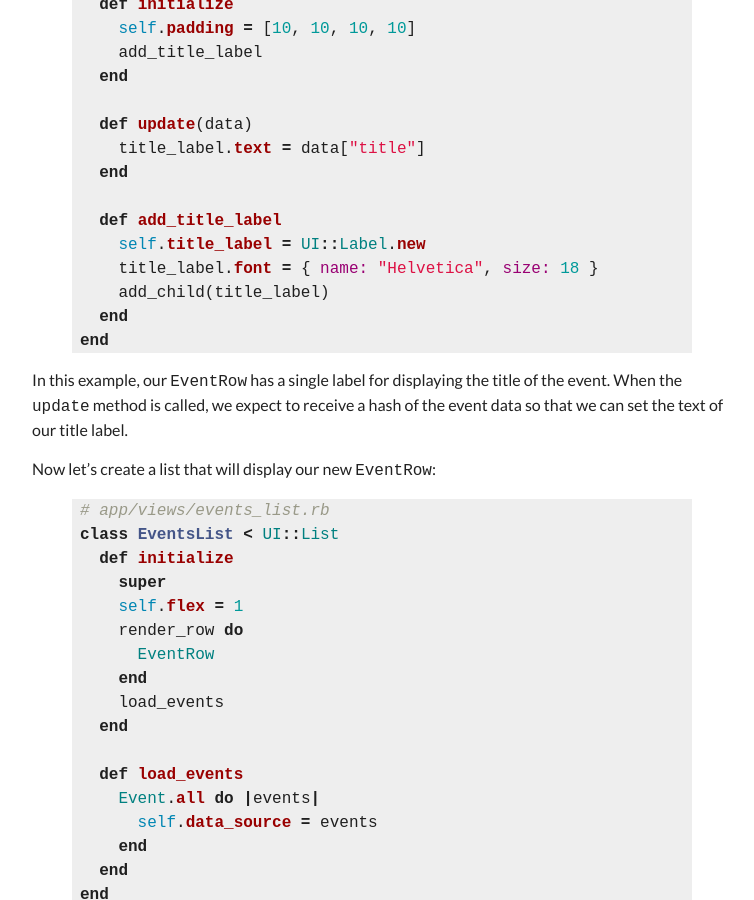
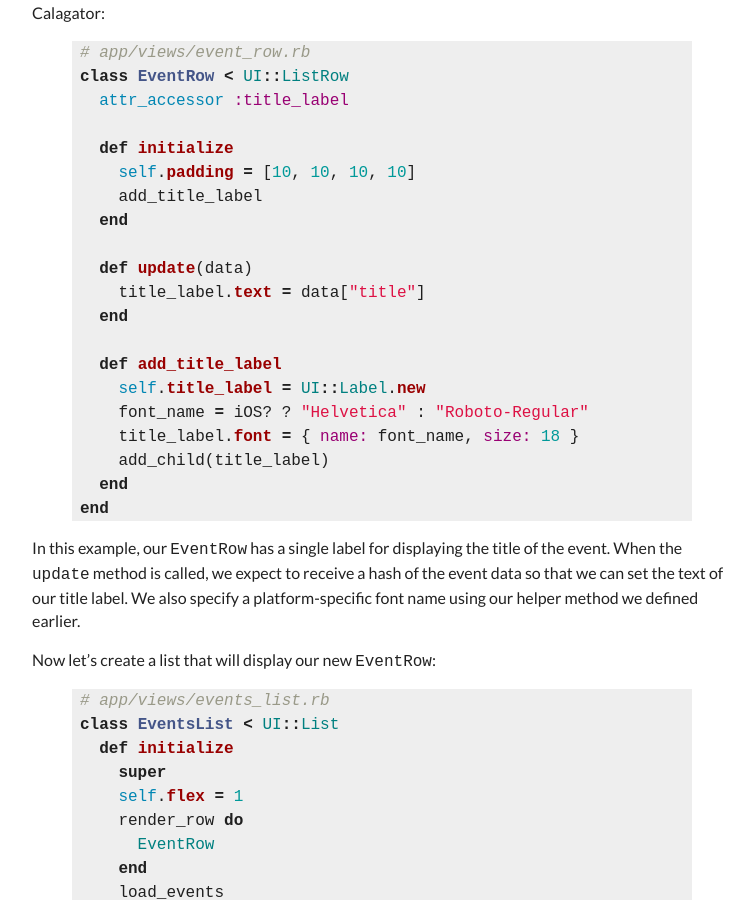
Before and after one commit to motionpdx/motionpdx.github.io, a Jekyll site: the page built from _posts/2016-07-14-cross-platform-mobile-development-with-flow.md, in a window 1280 px wide and 900 px high, scrolled down 4587 px. Shown: the whole window, without its empty margins (258-1012 px from the left). Built offline with Jekyll 4.4.1, drawn with Linux system fonts in a browser that asks for light colours; nearby versions of some CDN libraries; comment, search, counter and statistics services are not loaded; some of the changed text lies outside the part shown.

Commit message:
Add platform specific helpers to fix bug in specifying font on Android

```diff
--- a/_posts/2016-07-14-cross-platform-mobile-development-with-flow.md
+++ b/_posts/2016-07-14-cross-platform-mobile-development-with-flow.md
@@ -69,6 +69,9 @@
 This screen simply sets the title in the navigation bar to display "Calagator". We'll add more to this later. However, we have not yet told our App Delegate/Main Activity that we want to display this screen. To do this, first update your `app/ios/app_delegate.rb` to the following:
 
 {% highlight ruby %}
+def iOS?; true; end
+def android?; false; end
+
 class AppDelegate
   attr_accessor :window # required by UI::Application
 
@@ -81,11 +84,14 @@
 end
 {% endhighlight %}
 
-The code initializes a Flow `UI::Application`, with a navigation bar, with our new `EventsScreen` as the root.
+The code initializes a Flow `UI::Application`, with a navigation bar, with our new `EventsScreen` as the root. Note the two helper methods defined at the top. Those will be useful later in this tutorial.
 
 Now update your `app/android/main_activity.rb` to the following:
 
 {% highlight ruby %}
+def iOS?; false; end
+def android?; true; end
+
 class MainActivity < Android::Support::V7::App::AppCompatActivity
   def onCreate(savedInstanceState)
     super
@@ -167,13 +173,14 @@
 
   def add_title_label
     self.title_label = UI::Label.new
-    title_label.font = { name: "Helvetica", size: 18 }
+    font_name = iOS? ? "Helvetica" : "Roboto-Regular"
+    title_label.font = { name: font_name, size: 18 }
     add_child(title_label)
   end
 end
 {% endhighlight %}
 
-In this example, our `EventRow` has a single label for displaying the title of the event. When the `update` method is called, we expect to receive a hash of the event data so that we can set the text of our title label.
+In this example, our `EventRow` has a single label for displaying the title of the event. When the `update` method is called, we expect to receive a hash of the event data so that we can set the text of our title label. We also specify a platform-specific font name using our helper method we defined earlier.
 
 Now let's create a list that will display our new `EventRow`:
 
```
